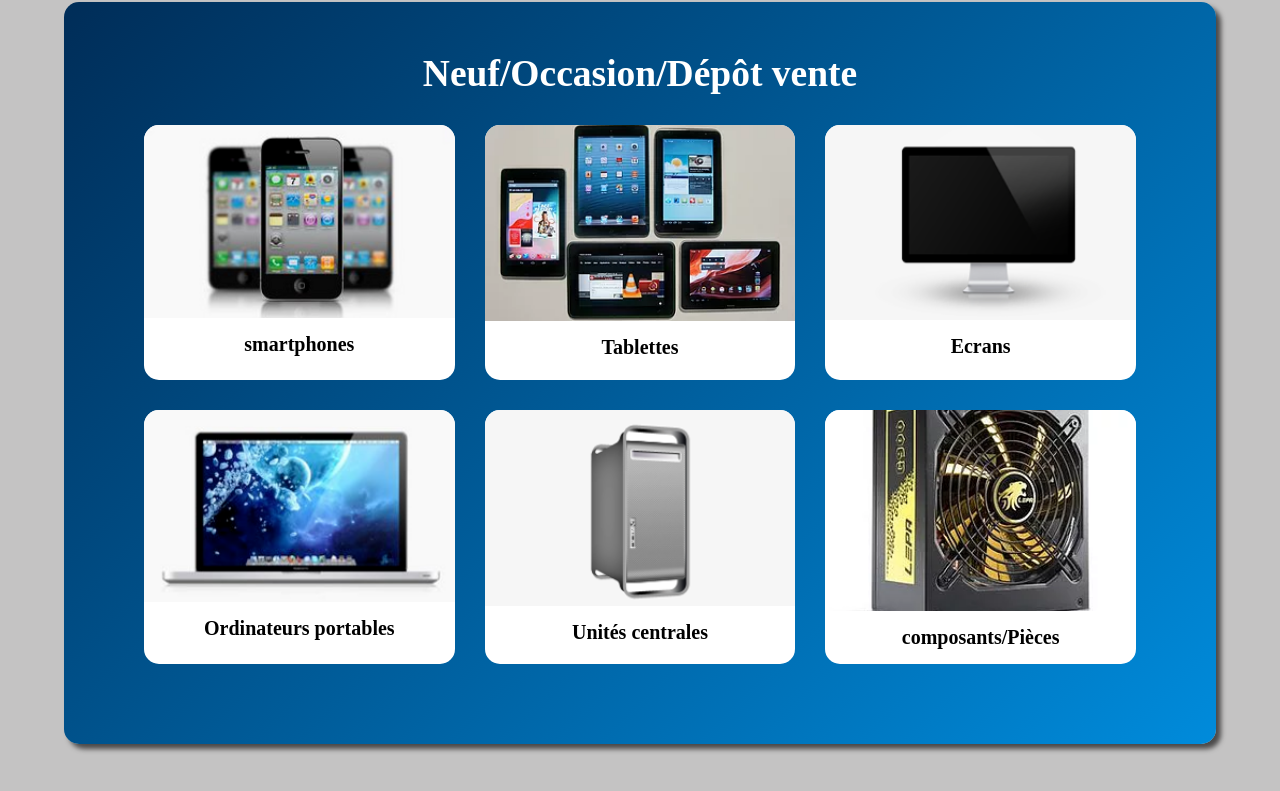
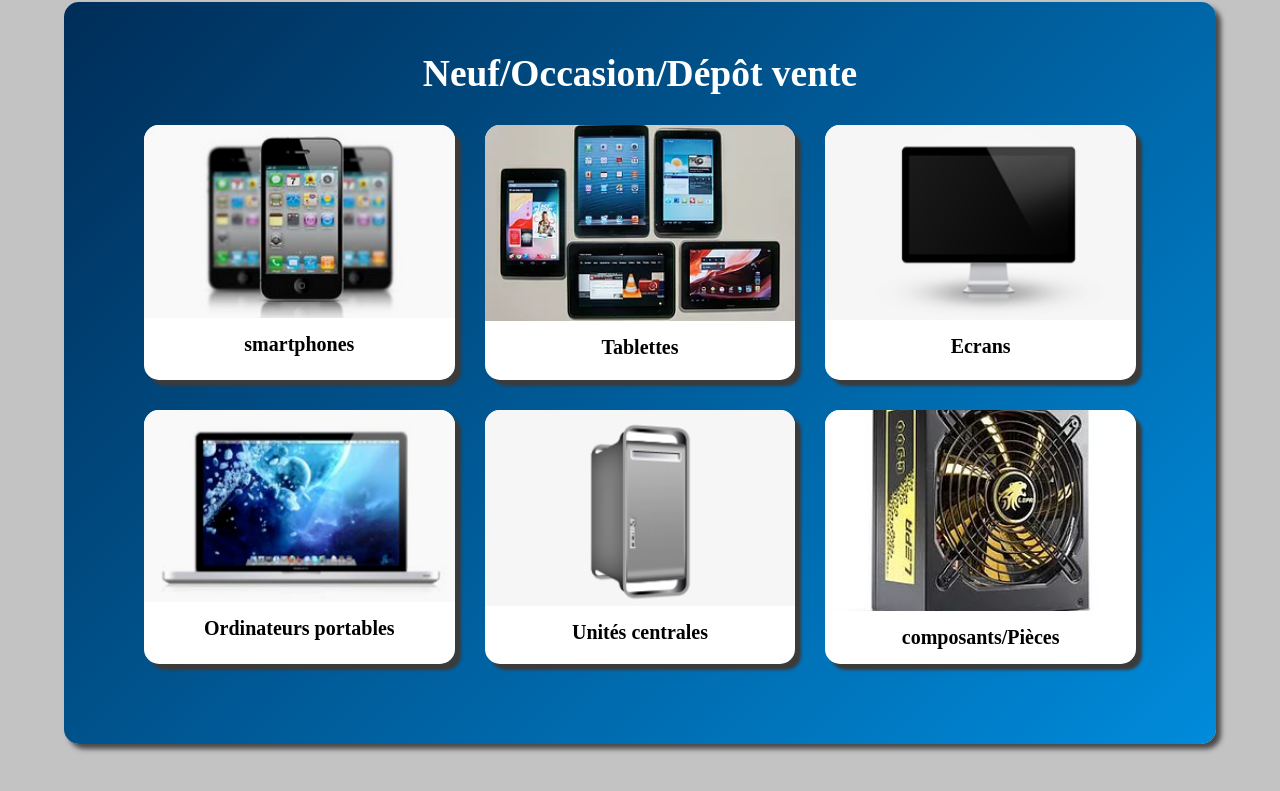
Before and after one commit to mikagame/Lmdupc, a website: page produit.html in a window 1280 px wide. Shown: the part 697-1488 px from the top of the page. Drawn offline with Linux system fonts and the light colour scheme.

Commit message:
img page produit

```diff
--- a/styles/pages/_produit.scss
+++ b/styles/pages/_produit.scss
@@ -29,6 +29,7 @@
     display: flex;
     flex-direction: column;
     align-items: center;
+    box-shadow: 6px 6px 3px rgb(59, 59, 59);
     img {
         width: 100%;
         object-fit: cover;
```
Also changed, not shown: styles/main.css, 1 other file.
